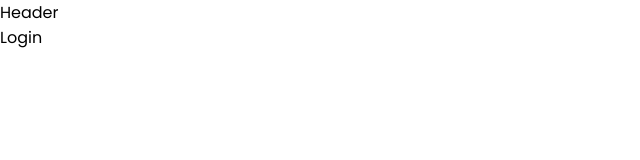
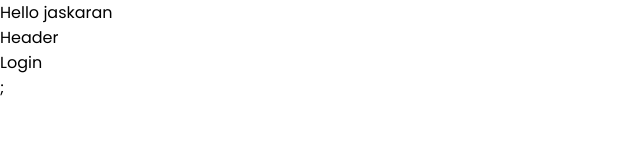
Before and after one commit to Convocation-Portal/Convocation-frontend, a React (Create React App) app: page /login in a window 1280 px wide. Shown: the top 160 px of the page, without its empty margins (0-640 px from the left). Built offline with nearby package versions, Linux system fonts and the light colour scheme.

Commit message:
Modified by jaskaran

```diff
--- a/src/App.js
+++ b/src/App.js
@@ -19,7 +19,11 @@ const router = createBrowserRouter([
 ]);
 
 function App() {
-    return <RouterProvider router={router} />;
+
+    return <>
+    <p>Hello jaskaran</p>
+     <RouterProvider router={router} />;
+    </>
 }
 
 export default App;
```
